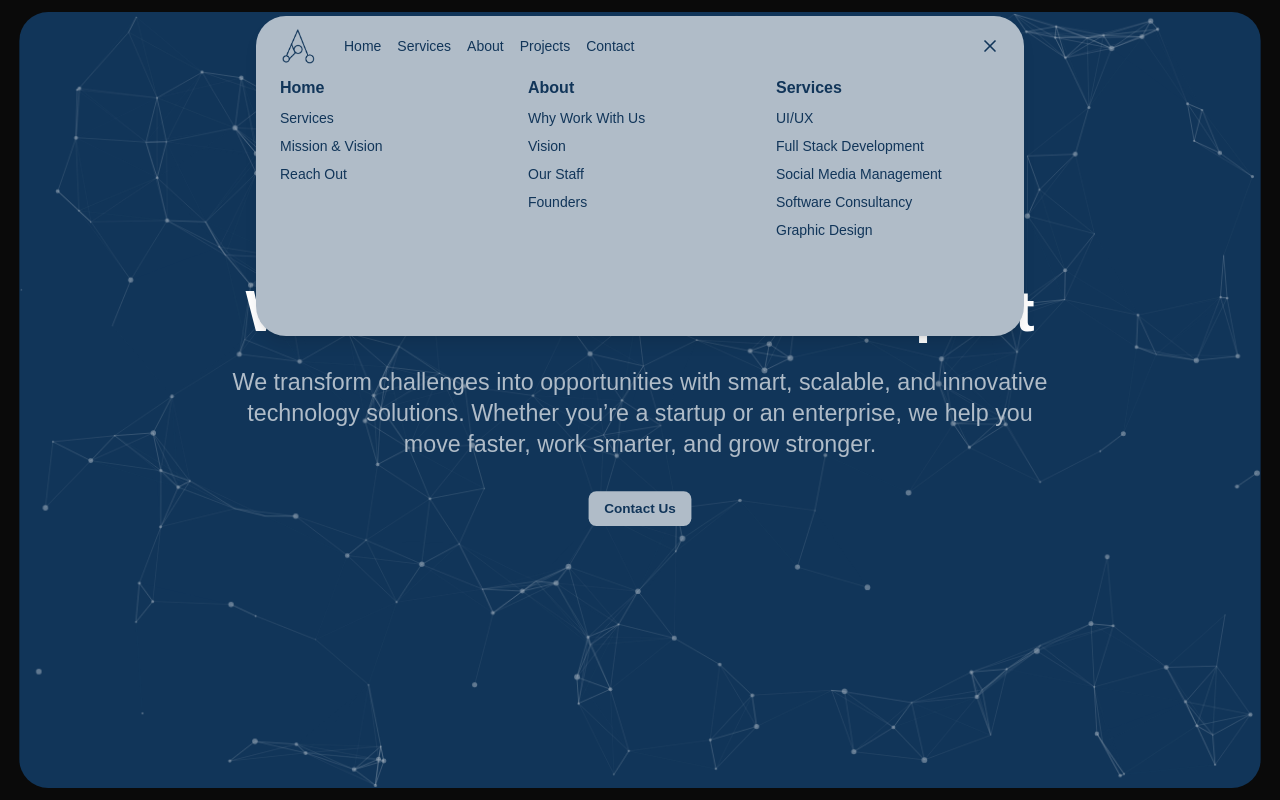
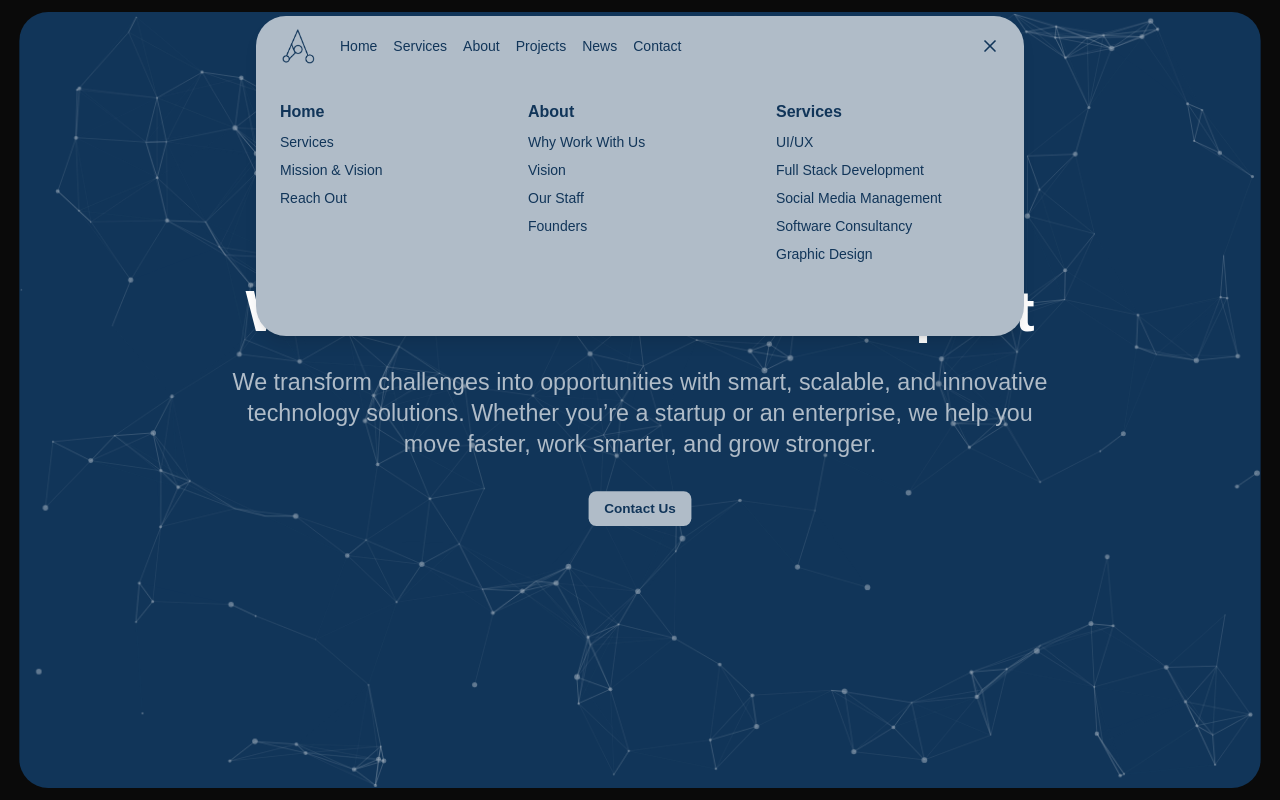
Before and after one commit to AndroSolutionsPersonal/Andro-Website, a Next.js app: page / in a window 1280 px wide. Both pictures are taken after a click on the button 731 px from the left and 46 px from the top of the page. Shown: the top 800 px of the page. Built offline with nearby package versions, Linux system fonts and the light colour scheme.

Commit message:
I am working on resposive navbar

```diff
--- a/components/Navbar.jsx
+++ b/components/Navbar.jsx
@@ -42,23 +42,22 @@ export default function Navbar() {
     const collapsedWidth = "280px";
     const collapsedHeight = 60;
 
-    // Expanded width & height adjust per device
-    const expandedWidth = "60vw"; // desktop
-    const expandedHeight = 320; // desktop
-    const expandedHeightMobile = 480; // taller for phones
+    const expandedWidth = "60vw"; // desktop width
+    const expandedHeight = 320; // desktop height
+    const expandedHeightMobile = 480; // phone height
 
     return (
         <motion.nav
             initial={{ y: -120 }}
             animate={{ y: isVisible ? 0 : -120 }}
-            transition={{ duration: 0.28, ease: "easeInOut" }}
+            transition={{ duration: 0.28, ease: "easeOut" }}
             className="fixed top-4 left-1/2 -translate-x-1/2 z-[60] w-full max-w-[95%] md:max-w-none"
         >
             <motion.div
                 animate={{
                     width: expanded
                         ? window.innerWidth < 768
-                            ? "100%" // phones = full width
+                            ? "100%" // phone = full width
                             : expandedWidth
                         : collapsedWidth,
                     height: expanded
@@ -76,11 +75,13 @@ export default function Navbar() {
             >
                 {/* Top Row */}
                 <div
-                    className={`flex items-center px-4 py-3 ${
-                        expanded ? "justify-between" : "justify-evenly"
+                    className={`flex items-center px-4 py-3 mb-6 ${
+                        expanded
+                            ? "justify-between"
+                            : "justify-evenly"
                     }`}
                 >
-                    <div className="flex items-center gap-5 flex-wrap">
+                    {/* Logo */}
                     <Link href="/" className="flex items-center gap-2 px-2">
                         <Image
                             src={Logo}
@@ -103,7 +104,7 @@ export default function Navbar() {
                         </ul>
                     ) : (
                         // Expanded view
-                            <ul className="flex items-center gap-4 text-sm font-medium flex-wrap">
+                        <ul className="flex-1 flex items-center justify-center md:justify-start md:px-4 md:gap-4 gap-2 md:text-sm text-xs font-medium flex-wrap">
                             <li>
                                 <Link href="/">Home</Link>
                             </li>
@@ -117,13 +118,16 @@ export default function Navbar() {
                                 <Link href="/projects">Projects</Link>
                             </li>
                             <li className="hidden md:block">
-                                    {/* Contact only for desktop expanded */}
+                                {/* News hidden on phone, shown on desktop */}
+                                <Link href="/news">News</Link>
+                            </li>
+                            <li>
                                 <Link href="/contact">Contact</Link>
                             </li>
                         </ul>
                     )}
-                    </div>
 
+                    {/* Toggle button */}
                     <button
                         onClick={() => setExpanded((s) => !s)}
                         className="p-2 rounded-full hover:bg-black/5"
@@ -136,8 +140,7 @@ export default function Navbar() {
                 {expanded && (
                     <div className="px-6 pb-6">
                         <div className="grid grid-cols-1 md:grid-cols-3 gap-6 text-sm">
-                            {/* Desktop shows Home + About + Services */}
-                            {/* Mobile shows only Home + Services */}
+                            {/* Home subsections */}
                             <div>
                                 <h4 className="text-base font-semibold mb-2">Home</h4>
                                 <ul className="space-y-2">
@@ -153,9 +156,8 @@ export default function Navbar() {
                                 </ul>
                             </div>
 
-                            {typeof window !== "undefined" &&
-                                window.innerWidth >= 768 && (
-                                    <div>
+                            {/* About subsections (desktop only) */}
+                            <div className="hidden md:block">
                                 <h4 className="text-base font-semibold mb-2">About</h4>
                                 <ul className="space-y-2">
                                     <li>
@@ -172,8 +174,8 @@ export default function Navbar() {
                                     </li>
                                 </ul>
                             </div>
-                                )}
 
+                            {/* Services subsections */}
                             <div>
                                 <h4 className="text-base font-semibold mb-2">Services</h4>
                                 <ul className="space-y-2">
```
Lines whose indentation alone changed are shown as unchanged.
